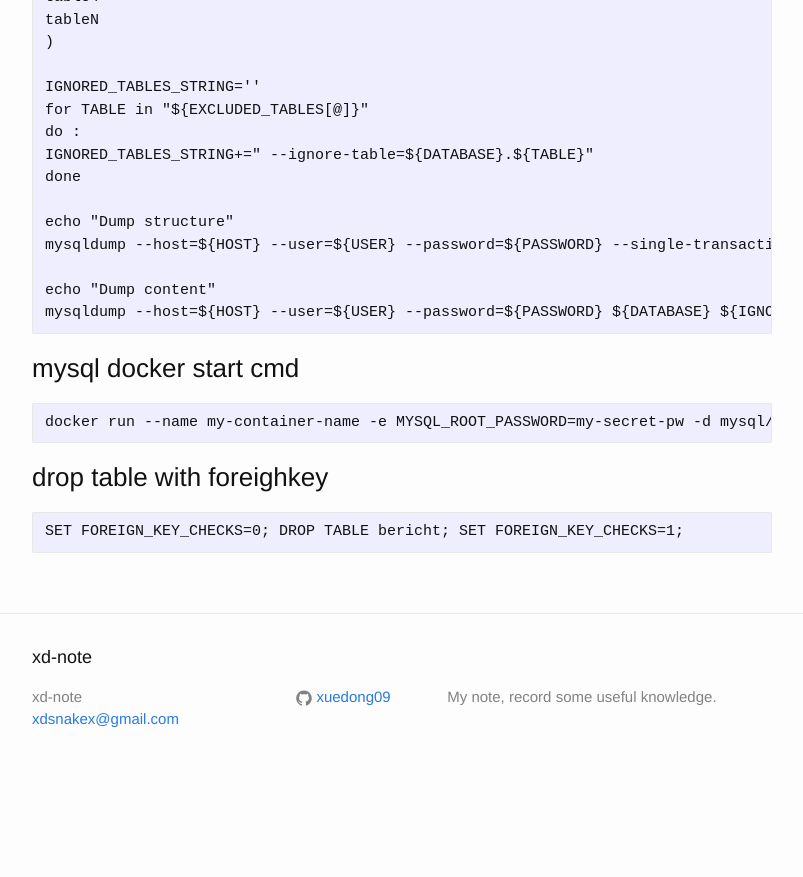
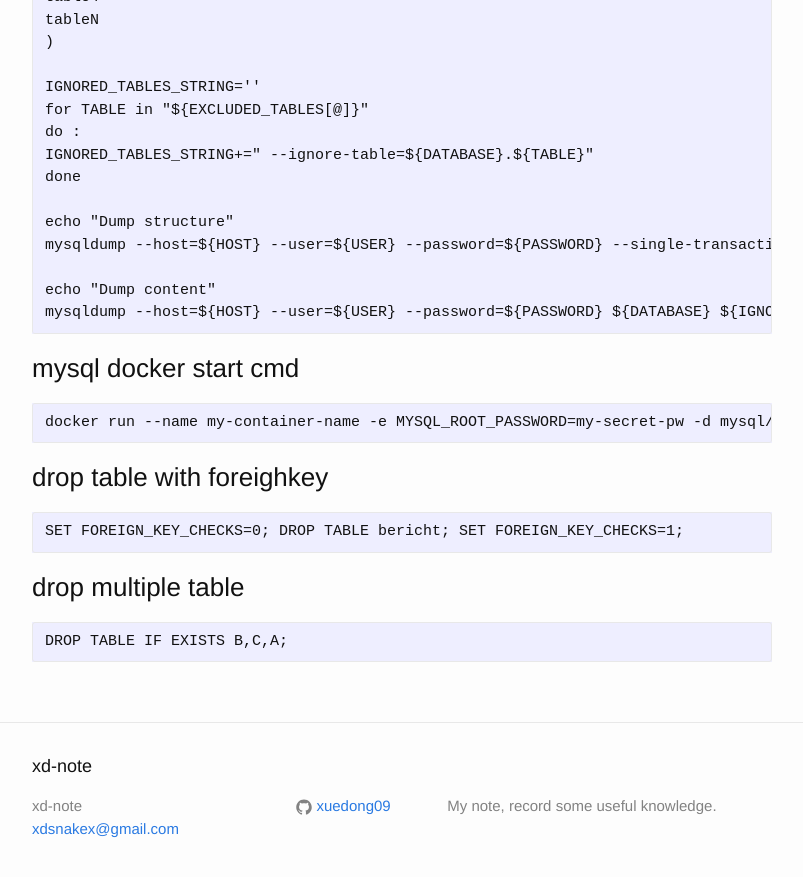
Before and after one commit to xuedong09/xuedong09.github.io, a Jekyll site: the page built from _posts/2016-05-20-mysql.md, in a window 1280 px wide and 900 px high, scrolled down 4080 px. Shown: the top 877 px of the window, without its empty margins (238-1041 px from the left). Built offline with Jekyll 4.4.1, drawn with Linux system fonts in a browser that asks for light colours; before the commit the page ends 4871 px from its top, so only the background shows below that.

Commit message:
mysql: drop multiple tables;

```diff
--- a/_posts/2016-05-20-mysql.md
+++ b/_posts/2016-05-20-mysql.md
@@ -201,3 +201,7 @@ categories: jekyll update
 ### drop table with foreighkey
 
     SET FOREIGN_KEY_CHECKS=0; DROP TABLE bericht; SET FOREIGN_KEY_CHECKS=1;
+
+### drop multiple table
+
+    DROP TABLE IF EXISTS B,C,A;
```
